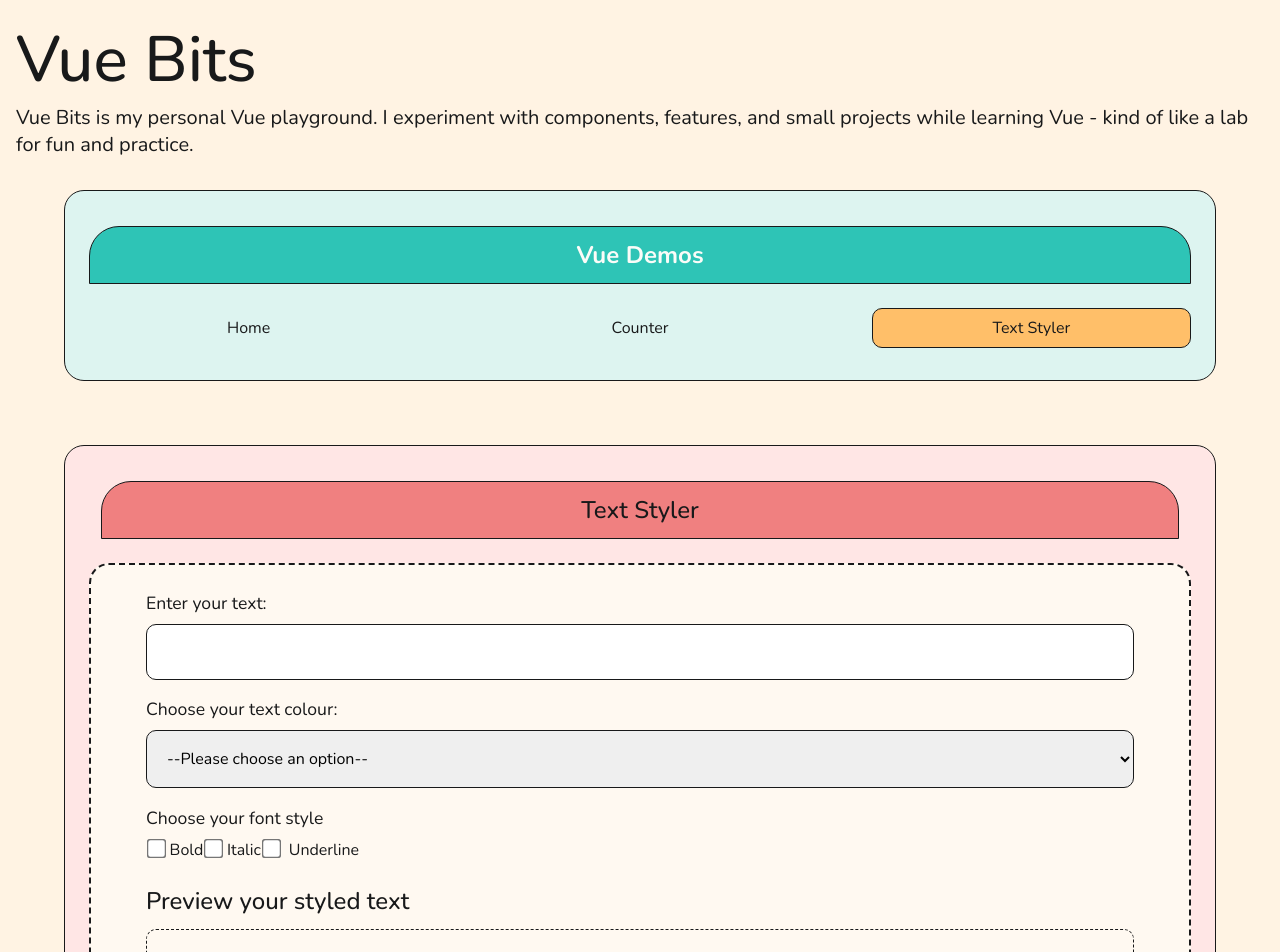
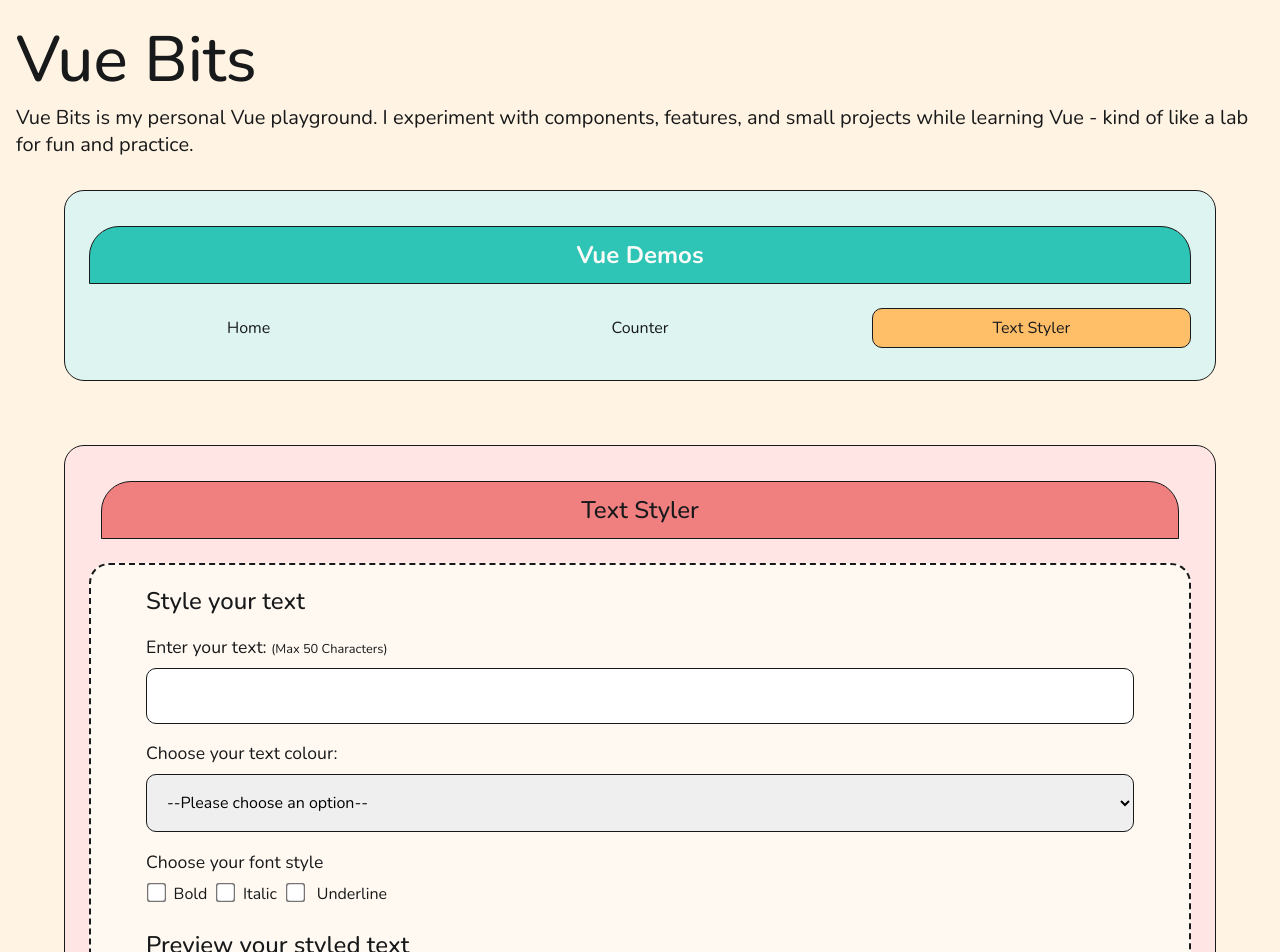
Before and after one commit to louiseka/vue-bits, a Vue app: page /text-styler in a window 1280 px wide. Shown: the top 952 px of the page. Built offline with nearby package versions, Linux system fonts and the light colour scheme.

Commit message:
Style updates to text styler

```diff
--- a/src/assets/styles/index.css
+++ b/src/assets/styles/index.css
@@ -18,6 +18,8 @@ body {
   max-width: 1500px;
 }
 
+/* Typography */
+
 h1,
 h2,
 h3,
@@ -30,6 +32,8 @@ h1 {
   font-weight: var(--font-medium);
   font-size: var(--font-lg);
 }
+
+/* Buttons and Links */
 
 a {
   text-decoration: none;
@@ -46,12 +50,23 @@ button {
   opacity: 0.5;
 }
 
+/* Forms */
 fieldset {
   border: none;
   margin: 0;
   padding: 0;
 }
 
+/* Links, Buttons, Inputs focus */
+button:focus,
+a:focus,
+input:focus,
+select:focus,
+textarea:focus {
+  outline: 2px solid var(--turquoise);
+}
+
+/* Images */
 .icon {
   width: 16px;
 }
--- a/src/assets/styles/variables.css
+++ b/src/assets/styles/variables.css
@@ -17,11 +17,13 @@
   --body-font: "Nunito", sans-serif;
 
   /* Font Sizes */
+  --font-xs: 0.8rem;
   --font-default: 1rem;
   --font-sm: 1.25rem;
   --font-md: 1.5rem;
   --font-lg: 3rem;
   --font-xl: 4rem;
+  --font-label: 1.1rem;
 
   /* Font Weights */
   --font-light: 300;
--- a/src/views/TextStylerView.vue
+++ b/src/views/TextStylerView.vue
@@ -15,15 +15,28 @@ const previewStyle = computed(() => {
   };
 });
 </script>
+
 <template>
   <section class="text-styler">
+    <h2 class="text-styler__heading">Style your text</h2>
     <form>
-      <fieldset class="text__fieldset">
-        <label class="text-styler__label" for="text">Enter your text:</label>
-        <input v-model="previewText" id="text" name="text" type="text" />
+      <fieldset class="text-styler__fieldset--text">
+        <label class="text-styler__label" for="text"
+          >Enter your text:
+          <span class="text-styler__instructions"
+            >(Max 50 Characters)</span
+          ></label
+        >
+        <input
+          v-model="previewText"
+          id="text"
+          name="text"
+          type="text"
+          maxlength="50"
+        />
       </fieldset>
 
-      <fieldset class="select__fieldset">
+      <fieldset class="text-styler__fieldset--select">
         <label class="text-styler__label" for="color-select"
           >Choose your text colour:
         </label>
@@ -35,7 +48,7 @@ const previewStyle = computed(() => {
         </select>
       </fieldset>
 
-      <fieldset class="checkbox__fieldset">
+      <fieldset>
         <legend class="text-styler__label">Choose your font style</legend>
         <input
           v-model="checkedStyle"
@@ -67,13 +80,14 @@ const previewStyle = computed(() => {
     </form>
 
     <div>
-      <h2>Preview your styled text</h2>
-      <p :style="previewStyle" class="preview">
+      <h2 class="text-styler__preview--heading">Preview your styled text</h2>
+      <p :style="previewStyle" class="text-styler__preview" aria-live="polite">
         {{ previewText }}
       </p>
     </div>
   </section>
 </template>
+
 <style scoped>
 .text-styler {
   display: flex;
@@ -83,24 +97,44 @@ const previewStyle = computed(() => {
   margin: 0.5em;
 }
 
+/* Headings */
+
 h2 {
   font-weight: var(--font-medium);
-  padding: 1em 0 0.5em;
+  font-size: var(--font-sm);
+}
+.text-styler__heading {
+  margin: 0.5em 0 0;
 }
 
-.text__fieldset,
-.select__fieldset {
+.text-styler__preview--heading {
+  margin: 1em 0 0.5em;
+}
+
+/* Fieldsets, Inputs, and Labelss */
+
+.text-styler__fieldset--text,
+.text-styler__fieldset--select {
   display: flex;
   flex-direction: column;
 }
 
 .text-styler__label {
-  font-size: 1.1rem;
+  font-size: var(--font-label);
   padding: 1em 0 0.5em;
 }
 
-.text__fieldset input,
-.select__fieldset select {
+.text-styler__instructions {
+  font-size: var(--font-xs);
+}
+
+.text-styler__label--checkbox {
+  font-size: var(--body-font);
+  padding: 0 0.5em 0 0.25em;
+}
+
+.text-styler__fieldset--text input,
+.text-styler__fieldset--select select {
   padding: 1em;
   font-family: var(--body-font);
   border-radius: var(--sm-border-radius);
@@ -111,13 +145,23 @@ h2 {
 input[type="checkbox"] {
   transform: scale(1.5);
   margin-right: 0.5em;
+  accent-color: var(--pink);
 }
 
-.preview {
+/* Text preview section */
+
+.text-styler__preview {
   min-height: 60px;
   padding: 1em;
   margin: 0 0 1em;
   border: var(--thin-dashed-border);
   border-radius: var(--sm-border-radius);
+  overflow-wrap: break-word;
+}
+
+@media (min-width: 700px) {
+  h2 {
+    font-size: var(--font-md);
+  }
 }
 </style>
```
